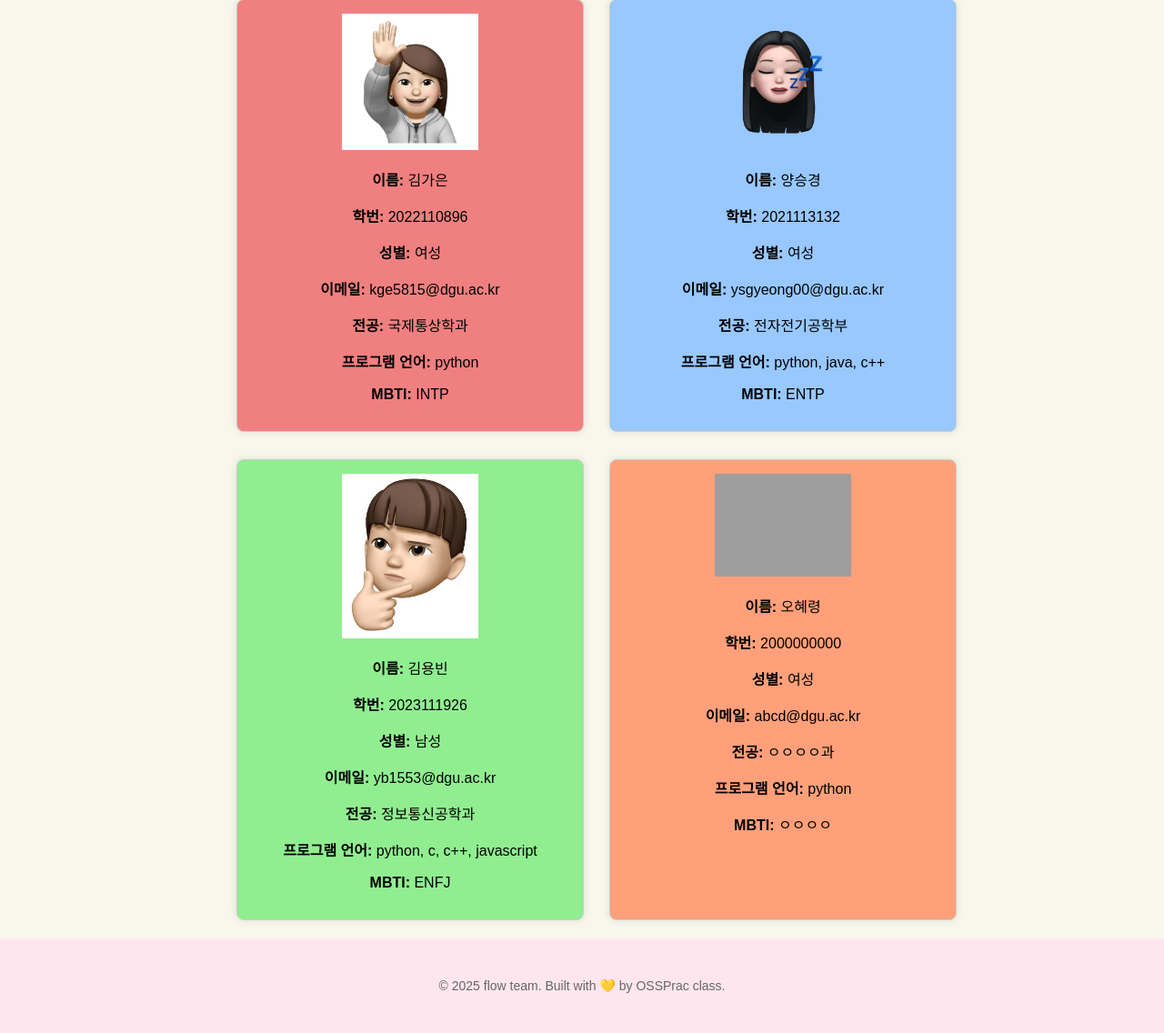
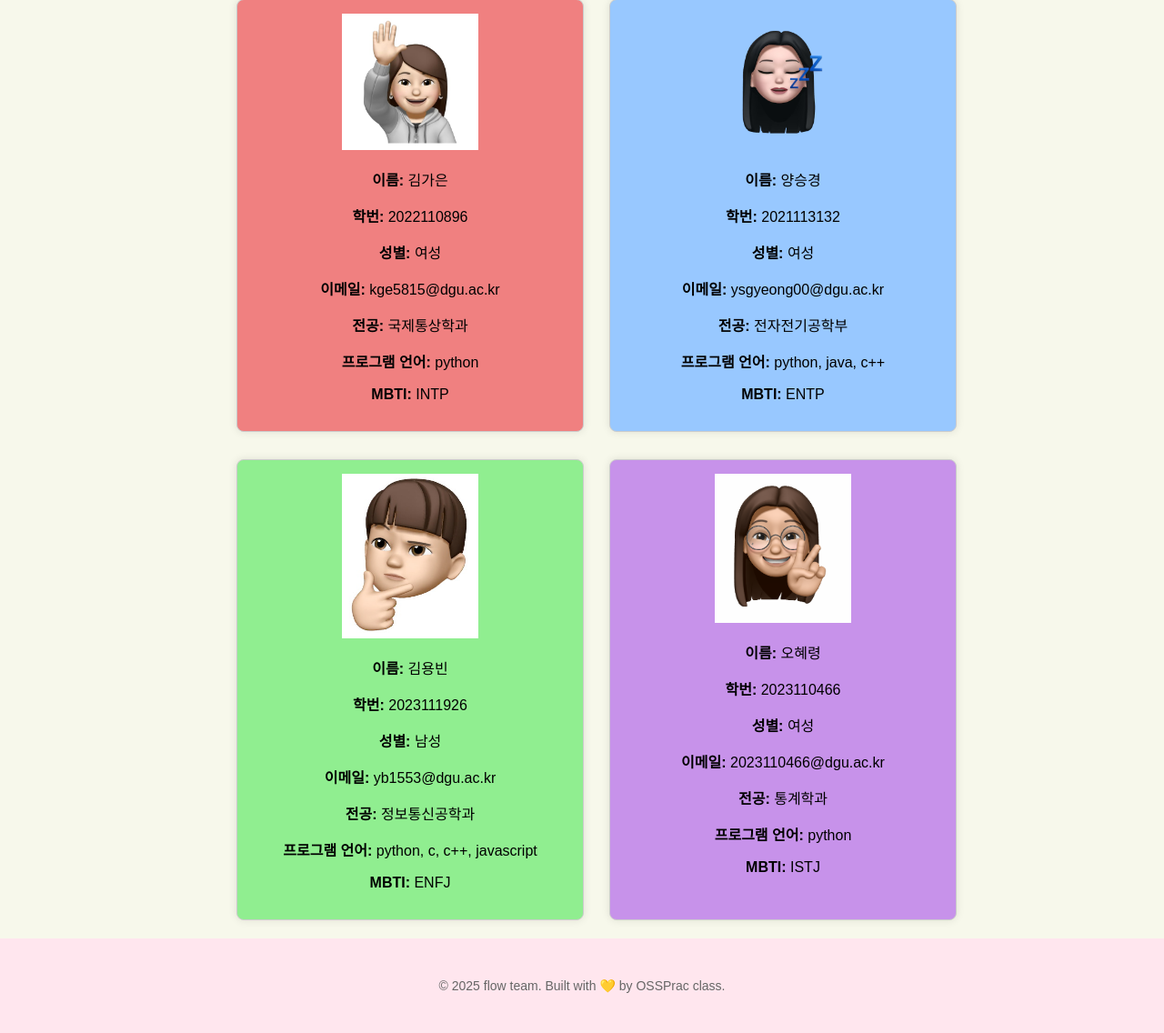
Before and after one commit to gaeunkim33/2025-1-OSSPrac-flow-05, a Flask app: page /contact in a window 1280 px wide. Shown: the part 178-1314 px from the top of the page at 91% size. Run offline with Flask 3, Linux system fonts and the light colour scheme; grey boxes are pictures that could not be loaded.

Commit message:
Add person information

```diff
--- a/Subject3_2/templates/contact.html
+++ b/Subject3_2/templates/contact.html
@@ -44,15 +44,15 @@
             <p><strong>MBTI:</strong> ENFJ</p>
         </div>
 
-        <div class="student-block" style="background-color: lightsalmon;">
-            <img src="/image/person4.jpg" alt="학생 사진" width="150"><br>
+        <div class="student-block" style="background-color: #c792ea;">
+            <img src="/image/person4.png" alt="학생 사진" width="150"><br>
             <p><strong>이름:</strong> 오혜령</p>
-            <p><strong>학번:</strong> 2000000000</p>
+            <p><strong>학번:</strong> 2023110466</p>
             <p><strong>성별:</strong> 여성</p>
-            <p><strong>이메일:</strong> abcd@dgu.ac.kr</p>
-            <p><strong>전공:</strong> ㅇㅇㅇㅇ과</p>
+            <p><strong>이메일:</strong> 2023110466@dgu.ac.kr</p>
+            <p><strong>전공:</strong> 통계학과</p>
             <p><strong>프로그램 언어:</strong> python</p>
-            <p><strong>MBTI:</strong> ㅇㅇㅇㅇ</p>
+            <p><strong>MBTI:</strong> ISTJ</p>
         </div>
     </div>
     {% include 'layout/footer.html' %}
```
